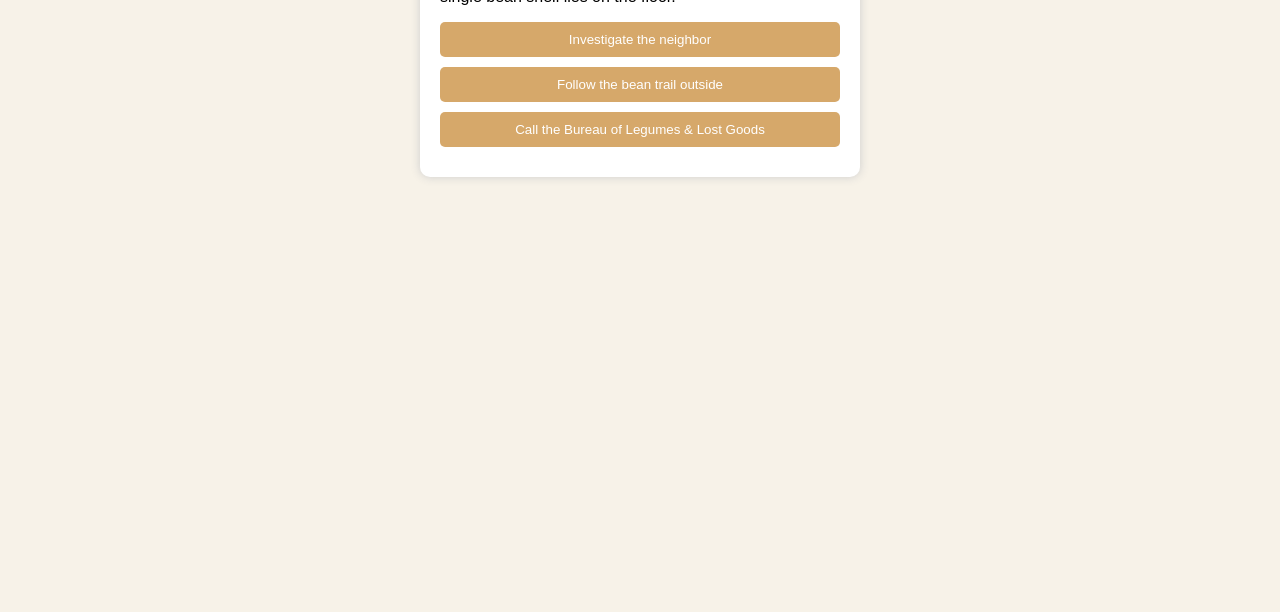
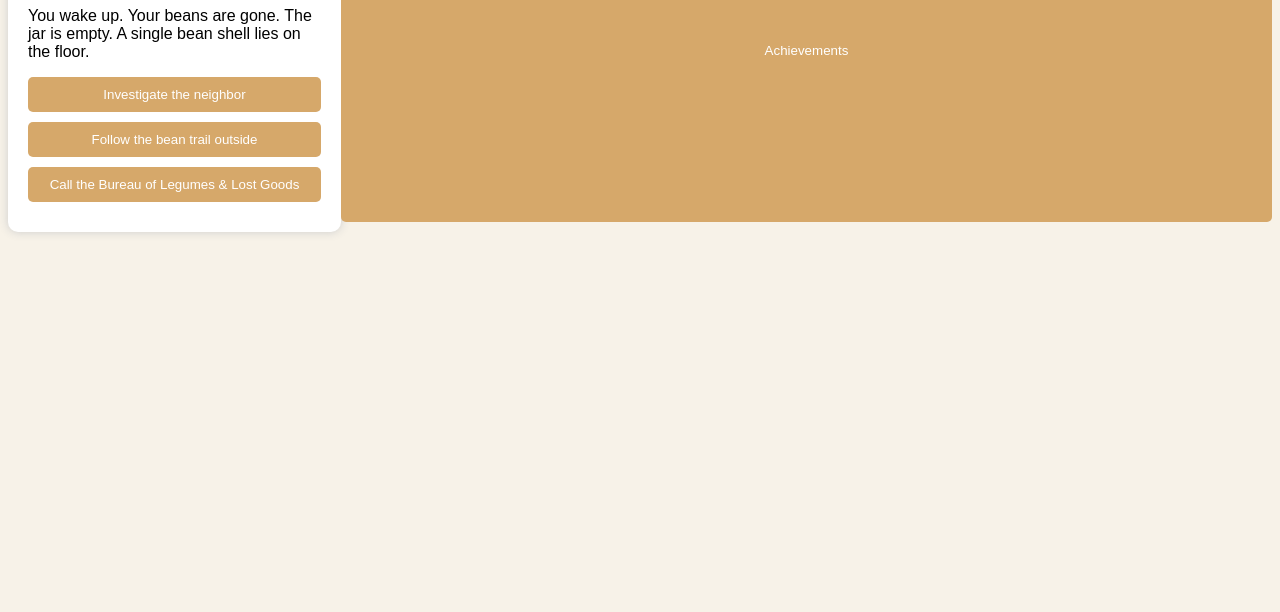
Before and after one commit to verywaffles/someone-stole-my-beans, a plain HTML site: page index.html in a window 1280 px wide. Shown: the part 188-800 px from the top of the page. Drawn offline with Linux system fonts and the light colour scheme.

Commit message:
Add achievements button to index.html

```diff
--- a/index.html
+++ b/index.html
@@ -12,5 +12,6 @@
   </div>
 
   <script src="script.js"></script>
+<button id="achievementsButton" onclick="openAchievements()">Achievements</button>
 </body>
 </html>
```
